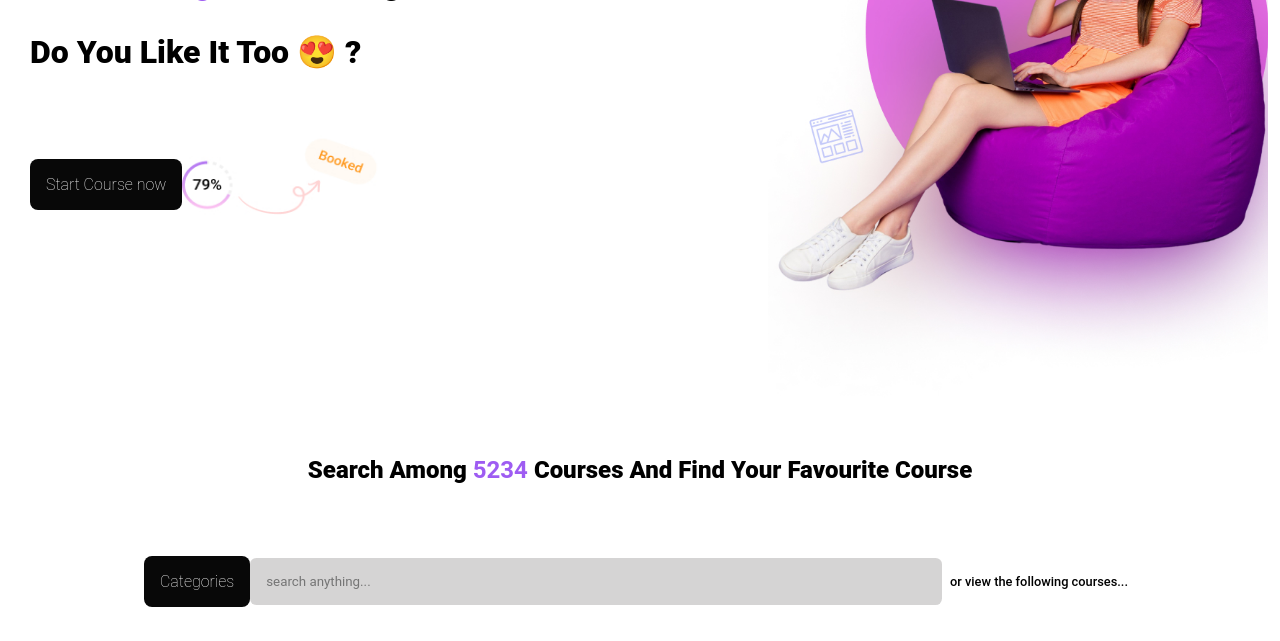
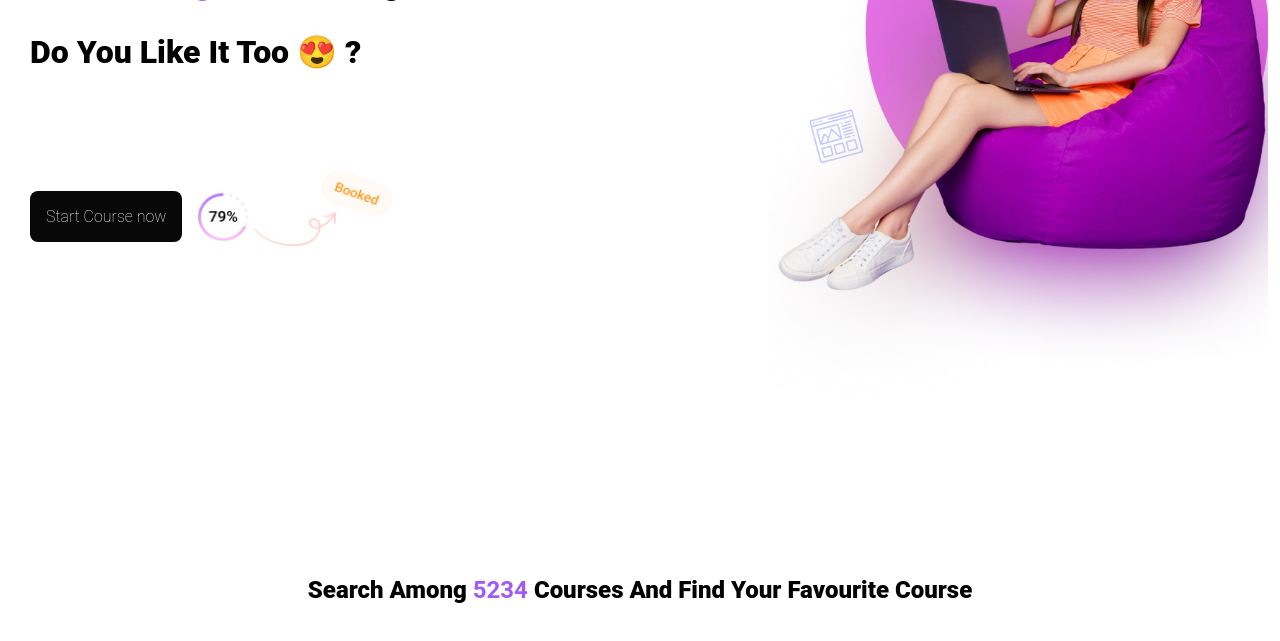
Before and after one commit to Ayodejisamuel/Academy-UI, a Next.js app: page / in a window 1280 px wide. Shown: the part 480-1121 px from the top of the page. Built offline with nearby package versions, Linux system fonts and the light colour scheme; no server answers.

Commit message:
responsiveness

```diff
--- a/app/intro.tsx
+++ b/app/intro.tsx
@@ -17,7 +17,7 @@ const Intro = () => {
           <div className={styles.btndiv}>
 
             <div className={styles.startbtndiv}><Button name="Start Course now" /></div>
-            <img alt="arrow-img" width={200} height={100} src='/booked.jpg' loading="lazy" />
+            <img alt="arrow-img" className={styles.bookedimg} width={200} height={100} src='/booked.jpg' loading="lazy" />
           </div>
         </div>
       </div>
--- a/app/page.module.css
+++ b/app/page.module.css
@@ -163,6 +163,7 @@
 }
 
 
+
 /* Intro styles  */
 
 .introContainer {
@@ -277,7 +278,7 @@
 
   width: 100%;
   margin: auto;
-  margin-top: 10rem;
+  margin-top: 5rem;
   text-align: center;
   display: flex;
   flex-direction: column;
@@ -413,7 +414,6 @@
   font-size: .8rem;
 }
 
-
 @media screen and (max-width: 760px) {
   .categories {
     display: flex;
@@ -459,12 +459,14 @@
 
 @media screen and (max-width: 760px) {
 
-  /* .inputprofilediv {
-    flex: 0.7;
-    flex-basis: 10%;
-    width: 20vw;
-  } */
 
+.bookedimg {
+  display: none;
+}
+
+.btndiv {
+  margin-top: 12rem;
+}
   .academyheader {
     font-size: 1.3rem;
 
@@ -486,8 +488,6 @@
 
   .categories a {
     font-size: .8rem;
-
-
   }
 
   .navbar {
@@ -535,10 +535,22 @@
     right: 2rem;
   }
 
+  .btndiv {
+    margin-top: 10rem;
+  }
+
   .inputprofilediv {
     padding-right: 2rem;
   }
 
+  .bookedimg {
+    margin-left: 1rem;
+
+  }
+
+ /* .searchContent {
+  margin-top: 10rem;
+ } */
 }
 
 
@@ -554,7 +566,7 @@
 
   .searchContent {
     width: 60%;
-    margin-top: 2rem;
+    margin-top: 6rem;
   }
 
   .profile {
@@ -584,7 +596,7 @@
   }
 
   .searchContent {
-    margin-top: .5rem;
+    margin-top: 8rem;
   }
 
   .categories a {
--- a/app/search.tsx
+++ b/app/search.tsx
@@ -1,5 +1,5 @@
 "use client";
-import React, {  useEffect } from "react";
+import React, { useEffect } from "react";
 import { Provider } from "react-redux";
 import { useDispatch, useSelector } from "react-redux";
 import store from "./redux/store";
@@ -9,25 +9,20 @@ import Button from "./button";
 import Image from "next/image";
 
 interface Course {
-
   id: number;
   title: string;
   author: string;
   cover_image: string;
   genren: [];
-
 }
 
 const Search = () => {
+  const dispatch = useDispatch();
 
-  const dispatch = useDispatch()
-
-  const courses = useSelector((state: any) => state.course.courses)
-
+  const courses = useSelector((state: any) => state.course.courses);
 
   useEffect(() => {
     const fetchData = async () => {
-
       const URL = "https://freetestapi.com/api/v1/books";
 
       try {
@@ -48,7 +43,7 @@ const Search = () => {
     };
 
     fetchData();
-  }, [ dispatch]);
+  }, [dispatch]);
 
   return (
     <Provider store={store}>
@@ -61,15 +56,15 @@ const Search = () => {
         </div>
 
         <div className={styles.categoriesdiv}>
-        <div className={styles.catbtn}>
           <Button name="Categories" />
-        </div>
+
           <div className={styles.searchinputdiv}>
             <input
               className={styles.inputi}
               placeholder="search anything..."
             ></input>
           </div>
+
           <div className={styles.view}>or view the following courses...</div>
         </div>
 
@@ -85,10 +80,9 @@ const Search = () => {
           </div>
         </div>
 
-      <div className={styles.bookSection} >
+        <div className={styles.bookSection}>
           {courses.map((course: Course, index: number) => (
             <div className={styles.bookdiv} key={index}>
-
               <div className={styles.bookContainer}>
                 <Image
                   src={course.cover_image}
@@ -110,5 +104,4 @@ const Search = () => {
   );
 };
 
-
 export default Search;
```
Lines whose indentation alone changed are shown as unchanged.
